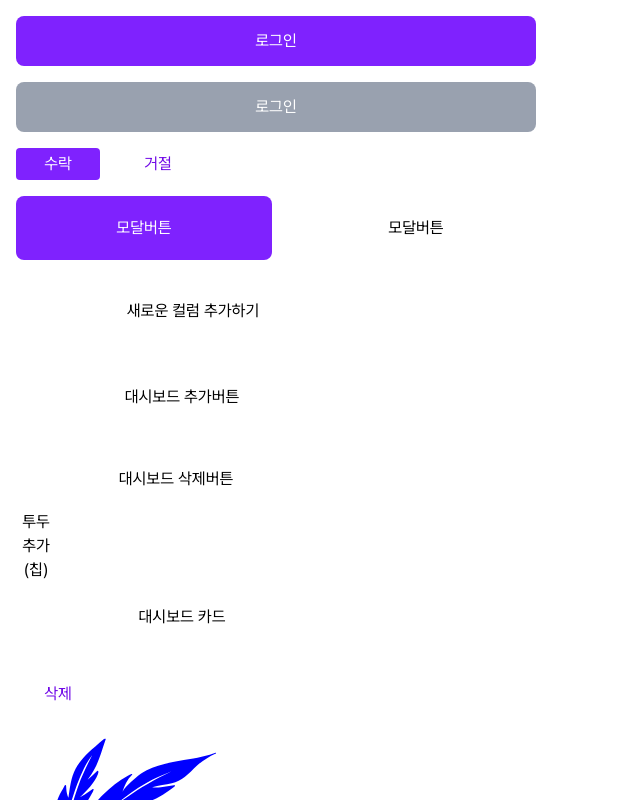
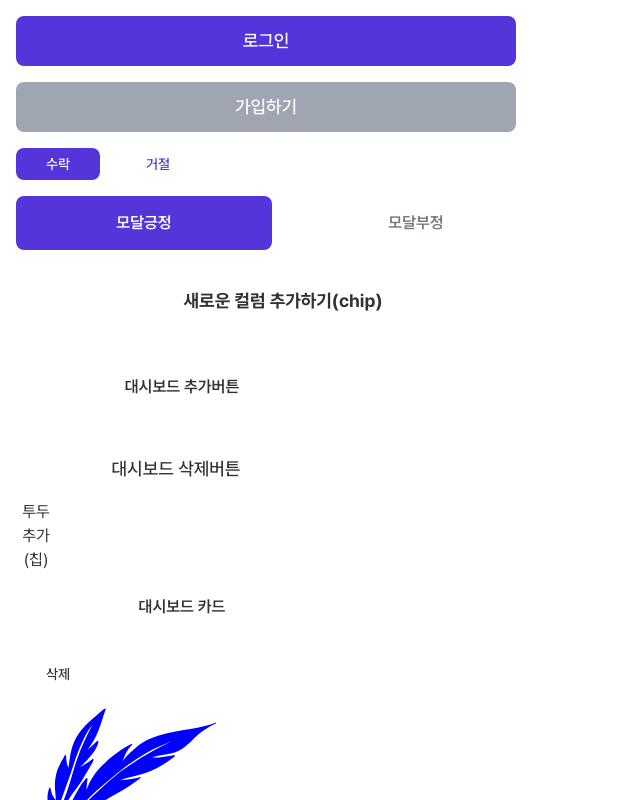
Before and after one commit to Heedong0924/fe16-intermediate-project-taskify, a Next.js app: page /test in a window 1280 px wide. Shown: the top 800 px of the page, without its empty margins (0-640 px from the left). Built offline with nearby package versions, Linux system fonts and the light colour scheme.

Commit message:
LIN-34 refactor: ButtonsComponent

```diff
--- a/src/app/globals.css
+++ b/src/app/globals.css
@@ -243,76 +243,4 @@
     @apply bg-primary text-background px-4 py-2 rounded-md hover:opacity-90;
   }
    */
-  .btn-bass-color {
-    /** 보라바탕 흰 글씨 */
-    @apply flex cursor-pointer items-center justify-center bg-violet-600 text-white hover:bg-violet-700 disabled:cursor-default disabled:bg-gray-400;
-  }
-
-  .btn-bass-white-violet {
-    /** 흰 바탕 보라 글씨 */
-    @apply flex cursor-pointer items-center justify-center bg-white text-violet-700 hover:bg-gray-200 disabled:cursor-default disabled:bg-gray-400;
-  }
-
-  .btn-bass-white-black {
-    /** 흰 바탕 검은 글씨*/
-    @apply flex cursor-pointer items-center justify-center gap-3 bg-white text-black hover:bg-gray-200 disabled:cursor-default disabled:bg-gray-400;
-  }
-
-  /**--------- ▲ 기본 스타일 ---------- ▼ 세부 스타일 사용은 여기 ------------*/
-  /** 아니 근데 만들다가 든 생각인데 width랑 height는 인라인으로 하는게 낫지않나...? */
-
-  .btn-login {
-    /** 보라바탕 흰 글씨 - 로그인 회원가입 전용 */
-    @apply flex h-[50px] w-87.75 cursor-pointer items-center justify-center rounded-lg bg-violet-600 text-white hover:bg-violet-700 disabled:cursor-default disabled:bg-gray-400 md:w-130;
-  }
-
-  .btn-accept-color {
-    /** 보라바탕 흰 글씨 - 수락 버튼 전용*/
-    @apply flex h-8 w-27.25 cursor-pointer items-center justify-center rounded-sm bg-violet-600 text-white hover:bg-violet-700 disabled:bg-gray-400 md:w-18 xl:w-21;
-  }
-
-  .btn-accept-white {
-    /** 흰 바탕 보라 글씨 - 거절 버튼 전용 */
-    @apply flex h-8 w-27.25 cursor-pointer items-center justify-center rounded-sm bg-white text-violet-700 hover:bg-gray-200 disabled:bg-gray-400 md:w-18 xl:w-21;
-  }
-
-  .btn-modal-color {
-    /** 보라바탕 흰 글씨 - 모달 전용 */
-    @apply flex h-16 w-36 cursor-pointer items-center justify-center rounded-lg bg-violet-600 text-white hover:bg-violet-700 disabled:bg-gray-400 md:w-64;
-  }
-
-  .btn-modal-white {
-    /** 흰 바탕 검은 글씨 - 모달 전용 */
-    @apply flex h-16 w-36 cursor-pointer items-center justify-center gap-3 rounded-lg bg-white text-black hover:bg-gray-200 disabled:bg-gray-400 md:w-64;
-  }
-
-  .btn-add-column {
-    /** 흰 바탕 검은 글씨 - 컬럼 추가버튼 전용 */
-    @apply flex h-16.5 w-71 cursor-pointer items-center justify-center gap-3 rounded-lg bg-white text-black hover:bg-gray-200 disabled:bg-gray-400 md:h-17.5 md:w-136 xl:w-88.5;
-  }
-
-  .btn-add-dash-board {
-    /** 흰 바탕 검은 글씨 - 대시보드 추가버튼 전용 */
-    @apply flex h-14.5 w-65 cursor-pointer items-center justify-center gap-3 rounded-lg bg-white text-black hover:bg-gray-200 disabled:bg-gray-400 md:h-17 md:w-61.75 xl:h-17.5 xl:w-83;
-  }
-
-  .btn-delete-dash-board {
-    /** 흰 바탕 검은 글씨 - 대시보드 삭제버튼 전용 */
-    @apply flex h-13 w-71 cursor-pointer items-center justify-center gap-3 rounded-lg bg-white text-black hover:bg-gray-200 disabled:bg-gray-400 md:h-15.5 md:w-80;
-  }
-
-  .btn-add-todo {
-    /** 흰 바탕 검은 글씨 - 투두 추가버튼 전용 */
-    @apply flex h-8 w-71 cursor-pointer items-center justify-center gap-3 rounded-lg bg-white text-black hover:bg-gray-200 disabled:bg-gray-400 md:h-10 md:w-136 xl:w-10;
-  }
-
-  .btn-card-dash-board {
-    /** 흰 바탕 검은 글씨 - 대시보드 카드 버튼 전용 */
-    @apply flex h-14.5 w-65 cursor-pointer items-center justify-center gap-3 rounded-lg bg-white text-black hover:bg-gray-200 disabled:bg-gray-400 md:h-17 md:w-61.75 xl:h-17.5 xl:w-83;
-  }
-
-  .btn-delete-member {
-    /** 구성원 삭제 버튼 전용 */
-    @apply flex h-13 w-32 cursor-pointer items-center justify-center rounded-lg bg-white text-violet-700 hover:bg-gray-200 disabled:bg-gray-400 md:w-21;
-  }
 }
--- a/src/app/test/page.tsx
+++ b/src/app/test/page.tsx
@@ -12,51 +12,51 @@ const TestPage = () => {
 
   return (
     <div className="flex flex-col gap-4 p-4">
-      <Button className="btn-login" type="button">
+      <Button color="violet-white" purpose="login" type="button">
         로그인
       </Button>
-      <Button className="btn-login" type="button" disabled>
-        로그인
+      <Button color="violet-white" purpose="login" type="button" disabled>
+        가입하기
       </Button>
 
       <div className="flex gap-4">
-        <Button className="btn-accept-color" type="button">
+        <Button color="violet-white" purpose="db" type="button">
           수락
         </Button>
-        <Button className="btn-accept-white" type="button">
+        <Button color="white-violet" purpose="db" type="button">
           거절
         </Button>
       </div>
 
       <div className="flex gap-4">
-        <Button className="btn-modal-color" type="button">
-          모달버튼
+        <Button color="violet-white" purpose="modal-db" type="button">
+          모달긍정
         </Button>
-        <Button className="btn-modal-white" type="button">
-          모달버튼
+        <Button color="modal-cancel" purpose="modal-db" type="button">
+          모달부정
         </Button>
       </div>
 
-      <Button className="btn-add-column" type="button">
-        새로운 컬럼 추가하기
+      <Button color="white-black" purpose="addCol" type="button">
+        새로운 컬럼 추가하기(chip)
       </Button>
 
-      <Button className="btn-add-dash-board" type="button">
+      <Button color="white-black" purpose="addDash" type="button">
         대시보드 추가버튼
       </Button>
-      <Button className="btn-delete-dash-board" type="button">
+      <Button color="white-black" purpose="removeDash" type="button">
         대시보드 삭제버튼
       </Button>
 
-      <Button className="btn-add-todo" type="button">
+      <Button color="white-black" purpose="addTodo" type="button">
         투두 추가(칩)
       </Button>
 
-      <Button className="btn-card-dash-board" type="button">
+      <Button color="white-black" purpose="dash" type="button">
         대시보드 카드
       </Button>
 
-      <Button className="btn-delete-member" type="button">
+      <Button color="white-black" purpose="one" type="button">
         삭제
       </Button>
 
--- a/src/components/ui/Buttons.tsx
+++ b/src/components/ui/Buttons.tsx
@@ -1,26 +1,110 @@
 import React from 'react';
 
-type ButtonProps = {
-  type?: 'button' | 'submit';
-  className?: string;
-  onClick?: React.MouseEventHandler<HTMLButtonElement>;
-  children?: React.ReactNode;
-  disabled?: boolean;
-};
+interface ButtonProps extends React.ButtonHTMLAttributes<HTMLButtonElement> {
+  color?: 'violet-white' | 'white-black' | 'white-violet' | 'modal-cancel'; // bg-text
+  purpose?:
+    | 'login' // 로그인 버튼
+    | 'modal' // 버튼 1개짜리 모달
+    | 'modal-db' // 버튼 2개짜리 모달
+    | 'one' // 혼자있는 버튼
+    | 'db' // 짝이 있는 버튼
+    | 'addCol' // 칼럼 추가버튼
+    | 'addDash' // 대시보드 추가 버튼
+    | 'removeDash' // 대시보드 삭제 버튼
+    | 'dash' // 대시보드 리스트(?)
+    | 'addTodo'; // 투두 추가 버튼
+}
 
-const Button = ({
+const Button: React.FC<ButtonProps> = ({
   type = 'button',
+  color = 'violet-white',
+  purpose = 'db',
+  onClick,
   className,
-  onClick,
   children,
   disabled = false,
-}: ButtonProps) => {
+}) => {
+  const baseStyles =
+    'flex justify-center items-center cursor-pointer rounded-lg disabled:cursor-default disabled:bg-taskify-neutral-400';
+
+  // variant에 따른 Tailwind 유틸리티 클래스 조합
+  let colorStyle: string;
+  switch (color) {
+    case 'violet-white':
+      colorStyle =
+        'bg-taskify-violet-primary text-taskify-neutral-0 hover:bg-taskify-purple';
+      break;
+    case 'white-violet':
+      colorStyle =
+        'bg-taskify-neutral-0 text-taskify-violet-primary hover:bg-taskify-neutral-200';
+      break;
+    case 'white-black':
+      colorStyle =
+        'bg-taskify-neutral-0 text-taskify-neutral-700 hover:bg-taskify-neutral-200';
+      break;
+    case 'modal-cancel':
+      colorStyle =
+        'bg-taskify-neutral-0 text-taskify-neutral-500 hover:bg-taskify-neutral-200';
+      break;
+    default:
+      colorStyle = ''; // 기본 variant가 없다면 빈 문자열
+  }
+
+  // size에 따른 Tailwind 유틸리티 클래스 조합
+  // login: 로그인, 가입하기 버튼 | modal: 버튼1개 모달 | modal-db: 버튼2개 모달 | one: 버튼 하나짜리(e.x.구성원삭제버튼) | db: 버튼 두개짜리 (e.x.수락, 거절버튼)
+  let purposeStyle: string;
+  switch (purpose) {
+    case 'login':
+      purposeStyle = 'text-taskify-2lg-medium h-[50px] w-[351px] md:w-[500px]';
+      break;
+    case 'modal':
+      purposeStyle =
+        'text-taskify-md-medium md:text-taskify-lg-semibold  h-[42px] w-[192px] md:h-12 md:w-60';
+      break;
+    case 'modal-db':
+      purposeStyle = 'text-taskify-lg-semibold h-[54px] w-[144px] md:w-[256px]';
+      break;
+    case 'one':
+      purposeStyle =
+        'text-taskify-xs-medium md:text-taskify-md-medium h-8 w-[52px] md:w-[84px]';
+      break;
+    case 'db':
+      purposeStyle =
+        'text-taskify-xs-medium md:text-taskify-md-medium h-8 w-[109px] md:w-[72px] xl:w-[84px]';
+      break;
+    case 'addCol':
+      purposeStyle =
+        'text-taskify-lg-bold md:text-taskify-2lg-bold h-[66px] w-[284px] md:h-[70px] md:w-[544px] xl:w-[534px]';
+      break;
+    case 'addDash':
+      purposeStyle =
+        'text-taskify-md-semibold md:text-taskify-lg-semibold h-[58px] w-[260px]  md:h-[68px] md:w-[247px] xl:h-[70px] xl:w-[332px]';
+      break;
+    case 'removeDash':
+      purposeStyle =
+        'text-taskify-lg-medium md:text-taskify-2lg-medium h-[52px] w-[284px]  md:h-[62px] md:w-80';
+      break;
+    case 'dash':
+      purposeStyle =
+        'text-taskify-md-semibold md:text-taskify-lg-semibold h-[58px] w-[260px] md:h-[68px] md:w-[247px] xl:h-[70px] xl:w-[332px]';
+      break;
+    case 'addTodo':
+      purposeStyle = 'h-8 w-[284px] md:h-10 md:w-[544px] xl:w-10';
+      break;
+
+    default:
+      purposeStyle = '';
+  }
+
+  const allClassName =
+    `${baseStyles} ${colorStyle} ${purposeStyle} ${className || ''}`.trim();
+
   return (
     <button
       onClick={onClick}
-      {...(disabled && { disabled: true })}
-      type={type === 'button' ? 'button' : 'submit'}
-      className={className}
+      disabled={disabled}
+      type={type === 'submit' ? 'submit' : 'button'}
+      className={allClassName}
     >
       {children}
     </button>
```
